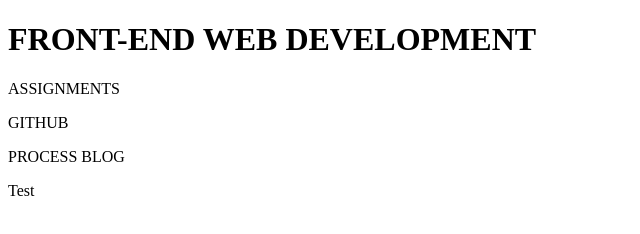
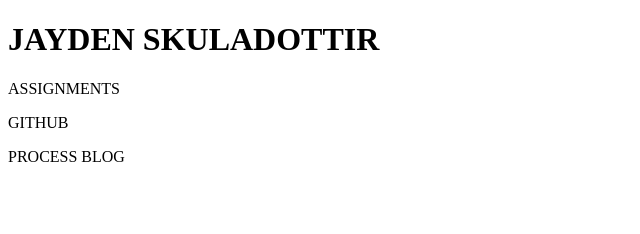
Before and after one commit to jaydenskula/front.end.web.development, a plain HTML site: page classPortal.html in a window 1280 px wide. Shown: the whole page, without its empty margins (0-640 px from the left). Drawn offline with Linux system fonts and the light colour scheme.

Commit message:
Update classPortal.html

```diff
--- a/classPortal.html
+++ b/classPortal.html
@@ -7,13 +7,11 @@
     <link rel="stylesheet" href="classPortal.css">
 </head>
 <body>
-    <h1>FRONT-END WEB DEVELOPMENT</h1>
+    <h1>JAYDEN SKULADOTTIR</h1>
     <nav>
         <p>ASSIGNMENTS</p>
         <p>GITHUB</p>
         <p>PROCESS BLOG</p>
     </nav>
-
-    <p>Test</p>
 </body>
 </html>
```
